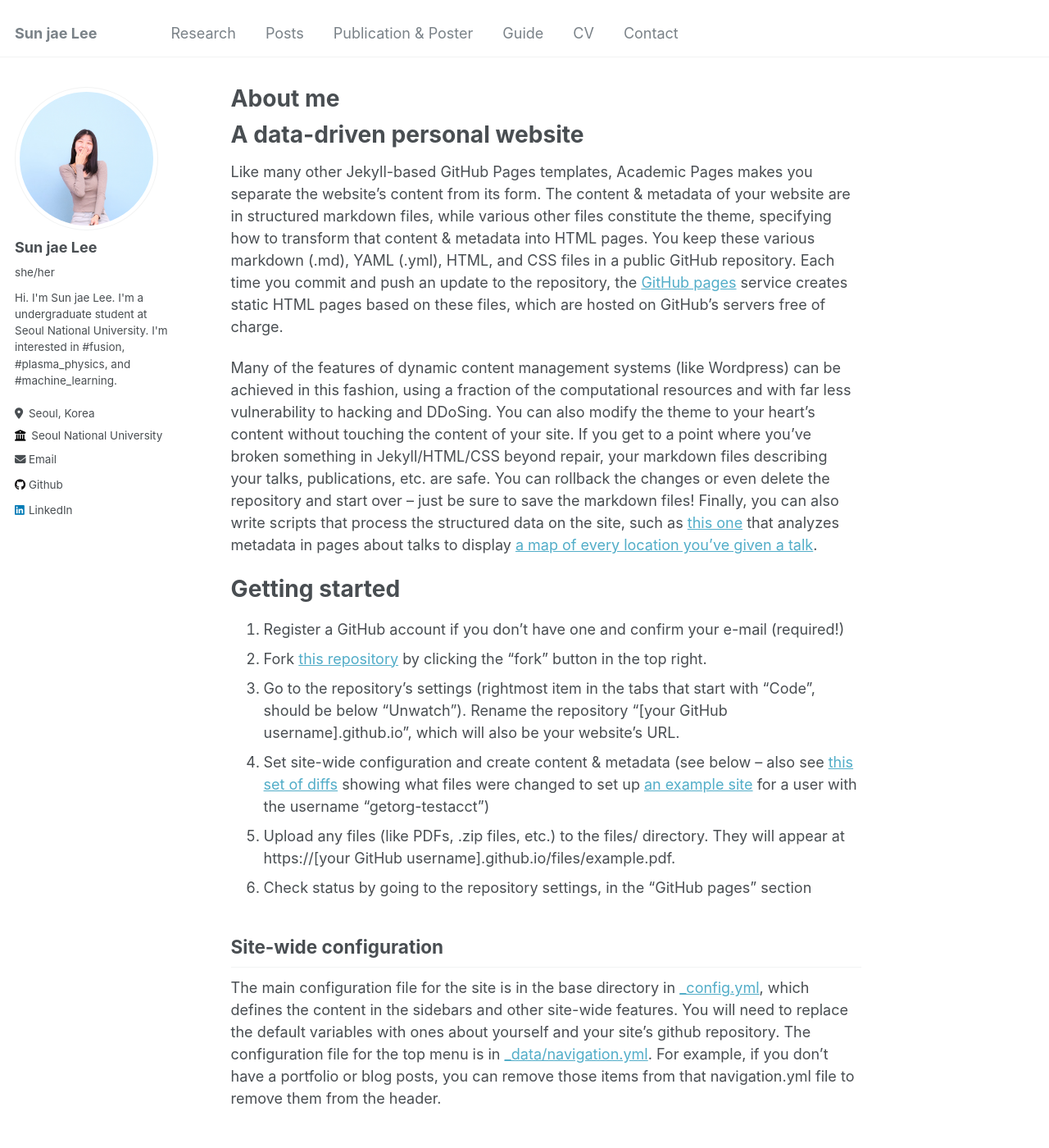
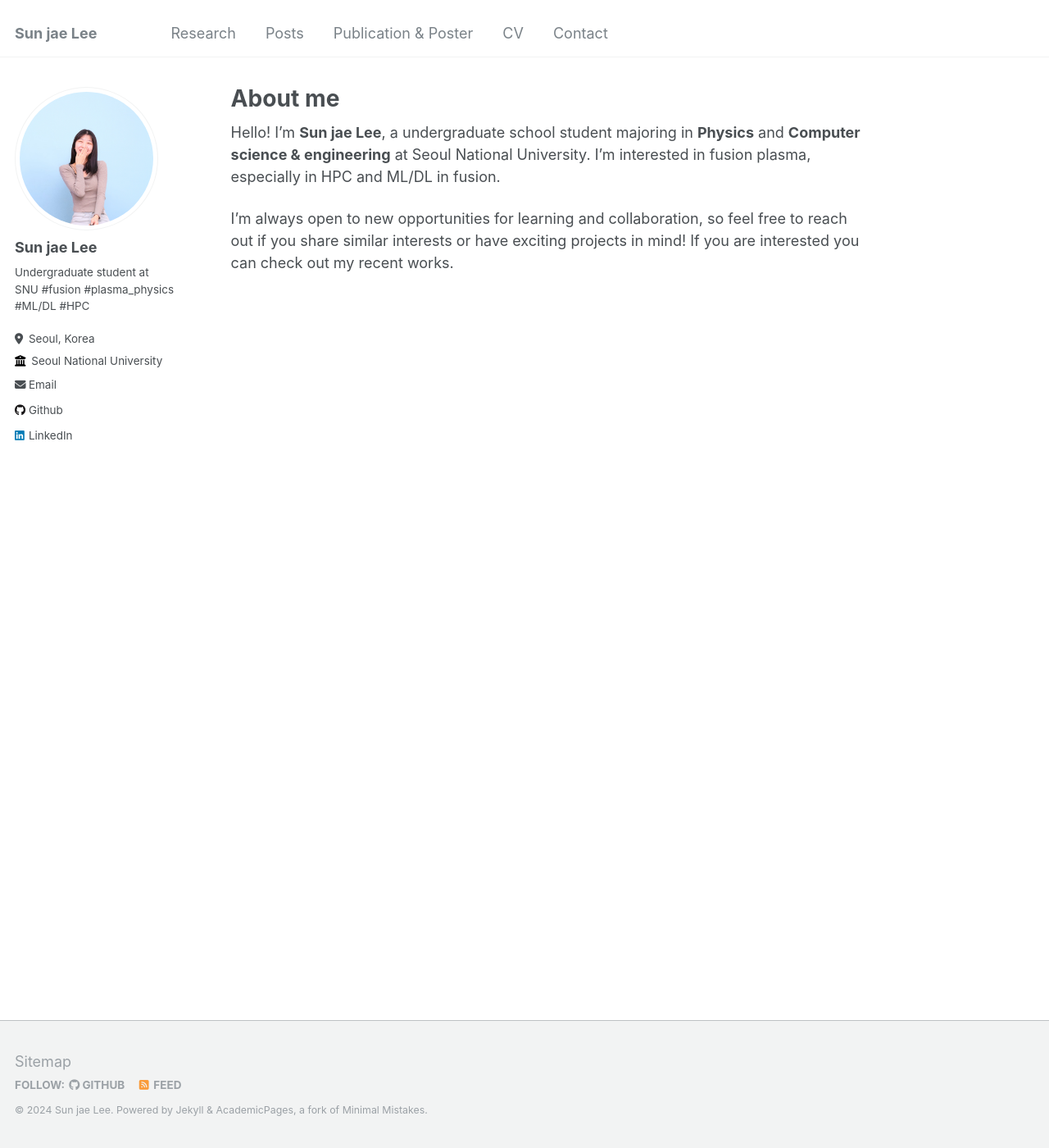
Before and after one commit to satelite2517/satelite2517.github.io-, a Jekyll site: the page built from _pages/about.md, in a window 1280 px wide and 1400 px high. Shown: the whole window at 82% size. Built offline with Jekyll 4.4.1, drawn with Linux system fonts in a browser that asks for light colours; some of the changed text lies outside the part shown.

Commit message:
Remove commented out navigation link in _data/navigation.yml

```diff
--- a/_config.yml
+++ b/_config.yml
@@ -23,8 +23,8 @@ author:
   # Biographic information
   avatar           : "profile_2.jpeg"
   name             : "Sun jae Lee"
-  pronouns         : "she/her"
-  bio              : "Hi. I'm Sun jae Lee. I'm a undergraduate student at Seoul National University. I'm interested in #fusion, #plasma_physics, and #machine_learning."
+  pronouns         : # None
+  bio              : "Undergraduate student at SNU #fusion #plasma_physics #ML/DL #HPC"
   location         : "Seoul, Korea"
   employer         : "Seoul National University"
   uri              : # URL
--- a/_data/navigation.yml
+++ b/_data/navigation.yml
@@ -13,8 +13,8 @@ main:
   # - title: "Publications"
   #   url: /publications/
 
-  - title: "Guide"
-    url: /markdown/
+  # - title: "Guide"
+  #   url: /markdown/
 
   - title: "CV"
     url: /cv/
--- a/_pages/about.md
+++ b/_pages/about.md
@@ -7,43 +7,6 @@ redirect_from:
   - /about.html
 ---
 
+Hello! I'm __Sun jae Lee__, a undergraduate school student majoring in __Physics__ and __Computer science & engineering__ at Seoul National University. I'm interested in fusion plasma, especially in HPC and ML/DL in fusion.
 
-
-A data-driven personal website
-======
-Like many other Jekyll-based GitHub Pages templates, Academic Pages makes you separate the website's content from its form. The content & metadata of your website are in structured markdown files, while various other files constitute the theme, specifying how to transform that content & metadata into HTML pages. You keep these various markdown (.md), YAML (.yml), HTML, and CSS files in a public GitHub repository. Each time you commit and push an update to the repository, the [GitHub pages](https://pages.github.com/) service creates static HTML pages based on these files, which are hosted on GitHub's servers free of charge.
-
-Many of the features of dynamic content management systems (like Wordpress) can be achieved in this fashion, using a fraction of the computational resources and with far less vulnerability to hacking and DDoSing. You can also modify the theme to your heart's content without touching the content of your site. If you get to a point where you've broken something in Jekyll/HTML/CSS beyond repair, your markdown files describing your talks, publications, etc. are safe. You can rollback the changes or even delete the repository and start over -- just be sure to save the markdown files! Finally, you can also write scripts that process the structured data on the site, such as [this one](https://github.com/academicpages/academicpages.github.io/blob/master/talkmap.ipynb) that analyzes metadata in pages about talks to display [a map of every location you've given a talk](https://academicpages.github.io/talkmap.html).
-
-Getting started
-======
-1. Register a GitHub account if you don't have one and confirm your e-mail (required!)
-1. Fork [this repository](https://github.com/academicpages/academicpages.github.io) by clicking the "fork" button in the top right.
-1. Go to the repository's settings (rightmost item in the tabs that start with "Code", should be below "Unwatch"). Rename the repository "[your GitHub username].github.io", which will also be your website's URL.
-1. Set site-wide configuration and create content & metadata (see below -- also see [this set of diffs](http://archive.is/3TPas) showing what files were changed to set up [an example site](https://getorg-testacct.github.io) for a user with the username "getorg-testacct")
-1. Upload any files (like PDFs, .zip files, etc.) to the files/ directory. They will appear at https://[your GitHub username].github.io/files/example.pdf.
-1. Check status by going to the repository settings, in the "GitHub pages" section
-
-Site-wide configuration
-------
-The main configuration file for the site is in the base directory in [_config.yml](https://github.com/academicpages/academicpages.github.io/blob/master/_config.yml), which defines the content in the sidebars and other site-wide features. You will need to replace the default variables with ones about yourself and your site's github repository. The configuration file for the top menu is in [_data/navigation.yml](https://github.com/academicpages/academicpages.github.io/blob/master/_data/navigation.yml). For example, if you don't have a portfolio or blog posts, you can remove those items from that navigation.yml file to remove them from the header.
-
-Create content & metadata
-------
-For site content, there is one markdown file for each type of content, which are stored in directories like _publications, _talks, _posts, _teaching, or _pages. For example, each talk is a markdown file in the [_talks directory](https://github.com/academicpages/academicpages.github.io/tree/master/_talks). At the top of each markdown file is structured data in YAML about the talk, which the theme will parse to do lots of cool stuff. The same structured data about a talk is used to generate the list of talks on the [Talks page](https://academicpages.github.io/talks), each [individual page](https://academicpages.github.io/talks/2012-03-01-talk-1) for specific talks, the talks section for the [CV page](https://academicpages.github.io/cv), and the [map of places you've given a talk](https://academicpages.github.io/talkmap.html) (if you run this [python file](https://github.com/academicpages/academicpages.github.io/blob/master/talkmap.py) or [Jupyter notebook](https://github.com/academicpages/academicpages.github.io/blob/master/talkmap.ipynb), which creates the HTML for the map based on the contents of the _talks directory).
-
-**Markdown generator**
-
-I have also created [a set of Jupyter notebooks](https://github.com/academicpages/academicpages.github.io/tree/master/markdown_generator
-) that converts a CSV containing structured data about talks or presentations into individual markdown files that will be properly formatted for the Academic Pages template. The sample CSVs in that directory are the ones I used to create my own personal website at stuartgeiger.com. My usual workflow is that I keep a spreadsheet of my publications and talks, then run the code in these notebooks to generate the markdown files, then commit and push them to the GitHub repository.
-
-How to edit your site's GitHub repository
-------
-Many people use a git client to create files on their local computer and then push them to GitHub's servers. If you are not familiar with git, you can directly edit these configuration and markdown files directly in the github.com interface. Navigate to a file (like [this one](https://github.com/academicpages/academicpages.github.io/blob/master/_talks/2012-03-01-talk-1.md) and click the pencil icon in the top right of the content preview (to the right of the "Raw | Blame | History" buttons). You can delete a file by clicking the trashcan icon to the right of the pencil icon. You can also create new files or upload files by navigating to a directory and clicking the "Create new file" or "Upload files" buttons.
-
-Example: editing a markdown file for a talk
-![Editing a markdown file for a talk](/images/editing-talk.png)
-
-For more info
-------
-More info about configuring Academic Pages can be found in [the guide](https://academicpages.github.io/markdown/). The [guides for the Minimal Mistakes theme](https://mmistakes.github.io/minimal-mistakes/docs/configuration/) (which this theme was forked from) might also be helpful.
+I'm always open to new opportunities for learning and collaboration, so feel free to reach out if you share similar interests or have exciting projects in mind! If you are interested you can check out my recent works.
```
Also changed, not shown: README.md (+3 -50 lines), _pages/contact.md (added, +22 -0 lines).
